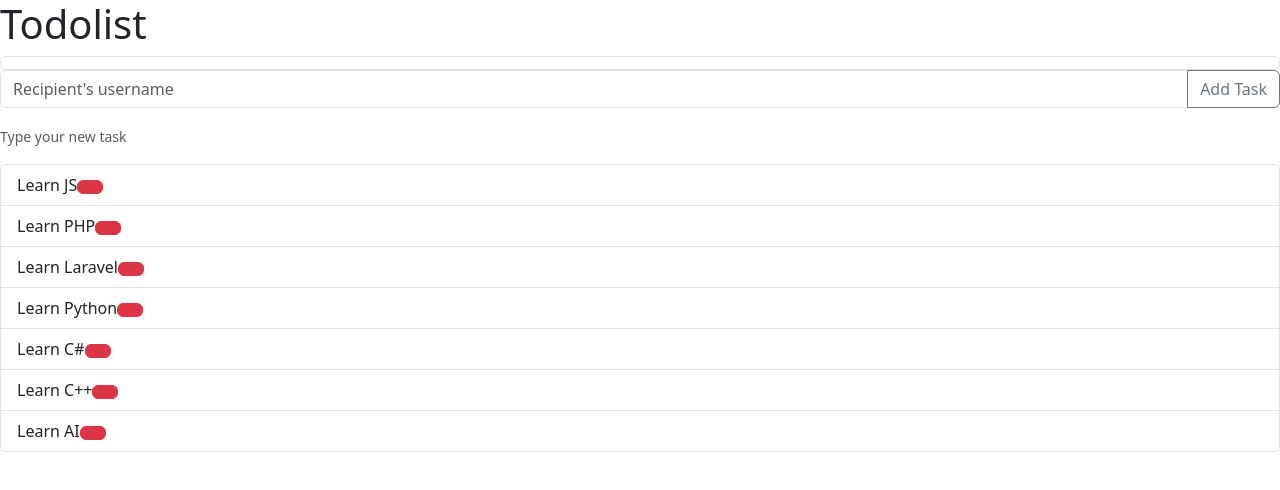
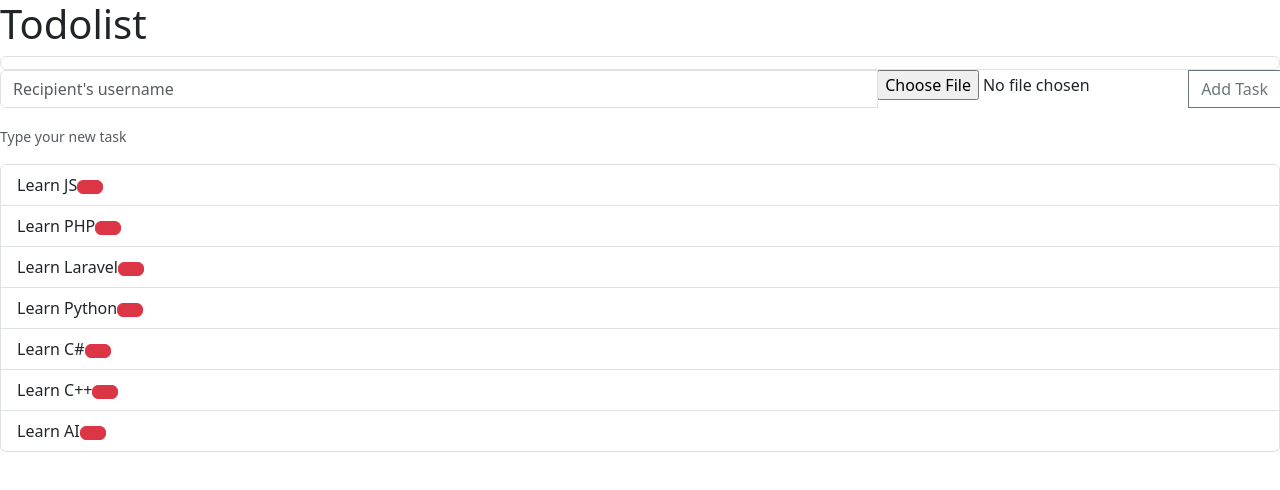
Before and after one commit to nelvison-benedetto/react-router, a React (Vite) app: page / in a window 1280 px wide. Shown: the top 490 px of the page. Built offline with nearby package versions, Linux system fonts and the light colour scheme.

Commit message:
done upload img

```diff
--- a/src/components/AppMain.jsx
+++ b/src/components/AppMain.jsx
@@ -1,13 +1,18 @@
 import { useState } from 'react'
+
+// Ampliare l'esercizio precedente aggiungendo, nel form, i campi per immagine, contenuto, categoria (select),
+// tags (lista di checkbox) e uno stato per pubblicare o meno l'articolo. Utilizzare un unico oggetto per gestire tutti i dati del form.
+// BONUS:
+// Aggiungere uno useEffect che mostri un alert quando l’utente clicca sull’apposita checkbox per pubblicare un articolo.
 
 export default function AppMain(){
 
-  const initialTasks = [
-    'Learn JS','Learn PHP','Learn Laravel','Learn Python','Learn C#','Learn C++','Learn AI'
-  ];
+  const initialTasks = ['Learn JS','Learn PHP','Learn Laravel','Learn Python','Learn C#','Learn C++','Learn AI'];
 
   const [tasks, setTasks] = useState(initialTasks);
   const [newTask, setNewTask] = useState('');
+  const [file, setFile] = useState();
+
 
   function addTask(e){
     e.preventDefault();  //INFOPreviene il refresh della pagina
@@ -24,12 +29,17 @@ export default function AppMain(){
     setTasks(newTasks_local);
     setNewTask('');
   }
+
   function handleTrashTaskClick(e){
     const taskIndexToTrash = Number(e.target.getAttribute('data-index'));
     //console.log(tasks, taskIndexToTrash);
     const newTasks_local = tasks.filter((item,index)=> index !== taskIndexToTrash);
     console.log(newTasks_local);
     setTasks(newTasks_local);
+  }
+  function addImage(e) {
+    console.log(e.target.files);
+    setFile(URL.createObjectURL(e.target.files[0]));
   }
 
   return(
@@ -48,9 +58,10 @@ export default function AppMain(){
                 value={newTask}
                 onChange={e=>setNewTask(e.target.value)}
             />
+            <input type="file" onChange={addImage} />
             <button className='btn btn-outline-secondary' type='submit' id='button-addon2'>Add Task</button>
+            <img src={file}/>
           </div>
-
           <small id='taskHelperId' className='form-text text-muted'>Type your new task</small>
         </div>
       </form>
```
Lines whose indentation alone changed are shown as unchanged.
